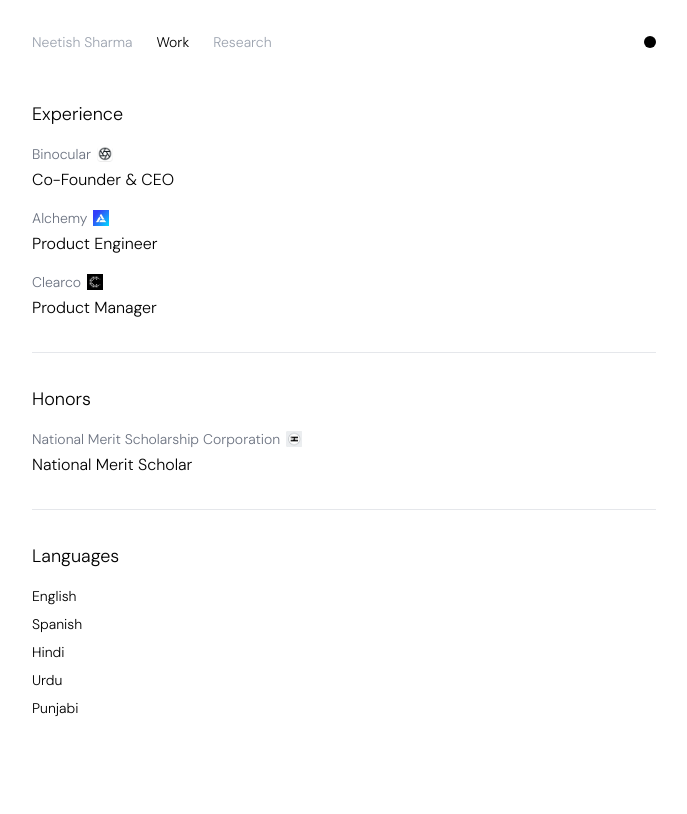
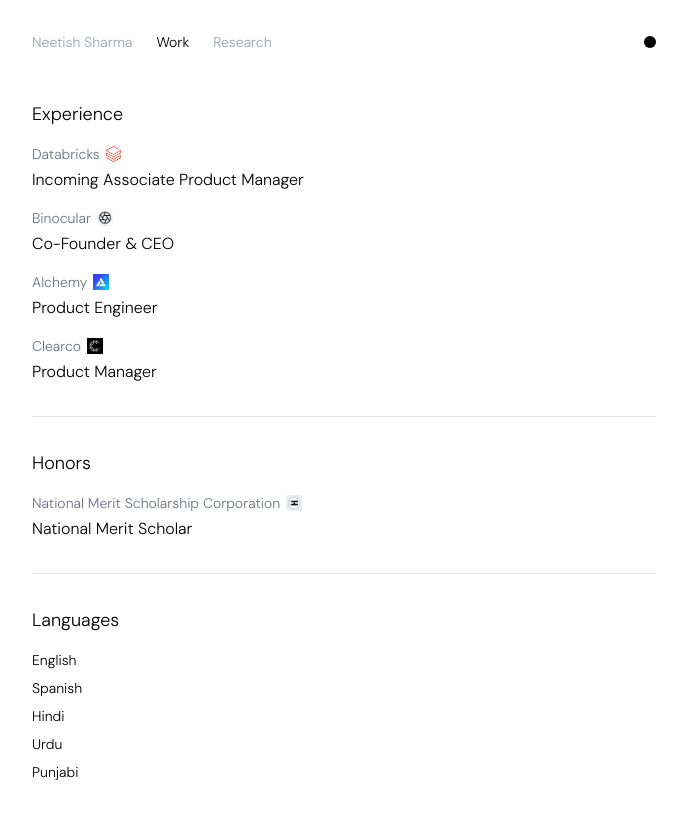
Before and after one commit to nstrike2/personal-website, a website: page work.html in a window 1280 px wide. Shown: the whole page, without its empty margins (296-983 px from the left). Drawn offline with nearby package versions, Linux system fonts and the light colour scheme.

Commit message:
Add Databricks experience

```diff
--- a/work.html
+++ b/work.html
@@ -69,15 +69,15 @@
       <div>
         <h2 class="text-lg font-medium mb-4">Experience</h2>
         <div class="space-y-4">
-          <!-- <div>
+          <div>
             <div class="flex items-center text-gray-500 mb-1 text-sm">
               <a href="https://www.databricks.com/" class="hover:underline"
                 >Databricks</a
               >
               <span class="custom-icon databricks-icon"></span>
             </div>
-            <div class="text-black">Associate Product Manager</div>
-          </div> -->
+            <div class="text-black">Incoming Associate Product Manager</div>
+          </div>
           <div>
             <div class="flex items-center text-gray-500 mb-1 text-sm">
               <a href="https://onbinocular.com/" class="hover:underline"
```
